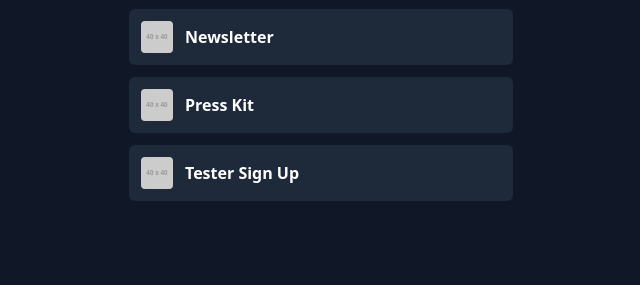
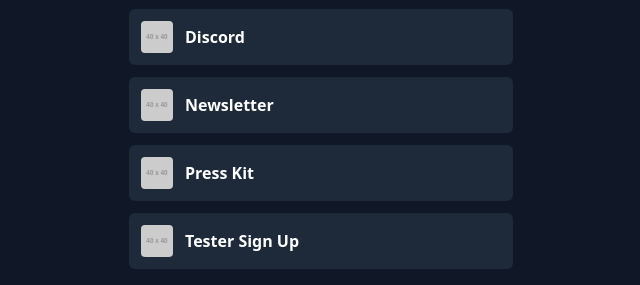
Before and after one commit to Glitch-Gaming-Platform/Glitch-Link-Website, a plain HTML site: page index.html in a window 1280 px wide. Shown: the part 761-1046 px from the top of the page, without its empty margins (319-959 px from the left). Before the commit the page ends 978 px from the top, so only its background shows below. Drawn offline with nearby package versions, Linux system fonts and the light colour scheme; placeholder pictures from the web are drawn by us.

Commit message:
Small improvements documentation and adding discord

```diff
--- a/index.html
+++ b/index.html
@@ -181,6 +181,20 @@
         <span class="font-semibold">Website</span>
       </a>
 
+       <!-- Discord -->
+      <a
+        href="#"
+        class="flex items-center bg-gray-800 rounded-md p-3 hover:bg-gray-700 transition-colors"
+      >
+        <img
+          src="https://placehold.co/40"
+          alt="Website Icon"
+          class="w-8 h-8 mr-3 rounded"
+        />
+        <span class="font-semibold">Discord</span>
+      </a>
+
+
       <!-- Newsletter -->
       <a
         href="https://www.glitch.fun/publishers/newsletter"
```
Also changed, not shown: 1 other file.
